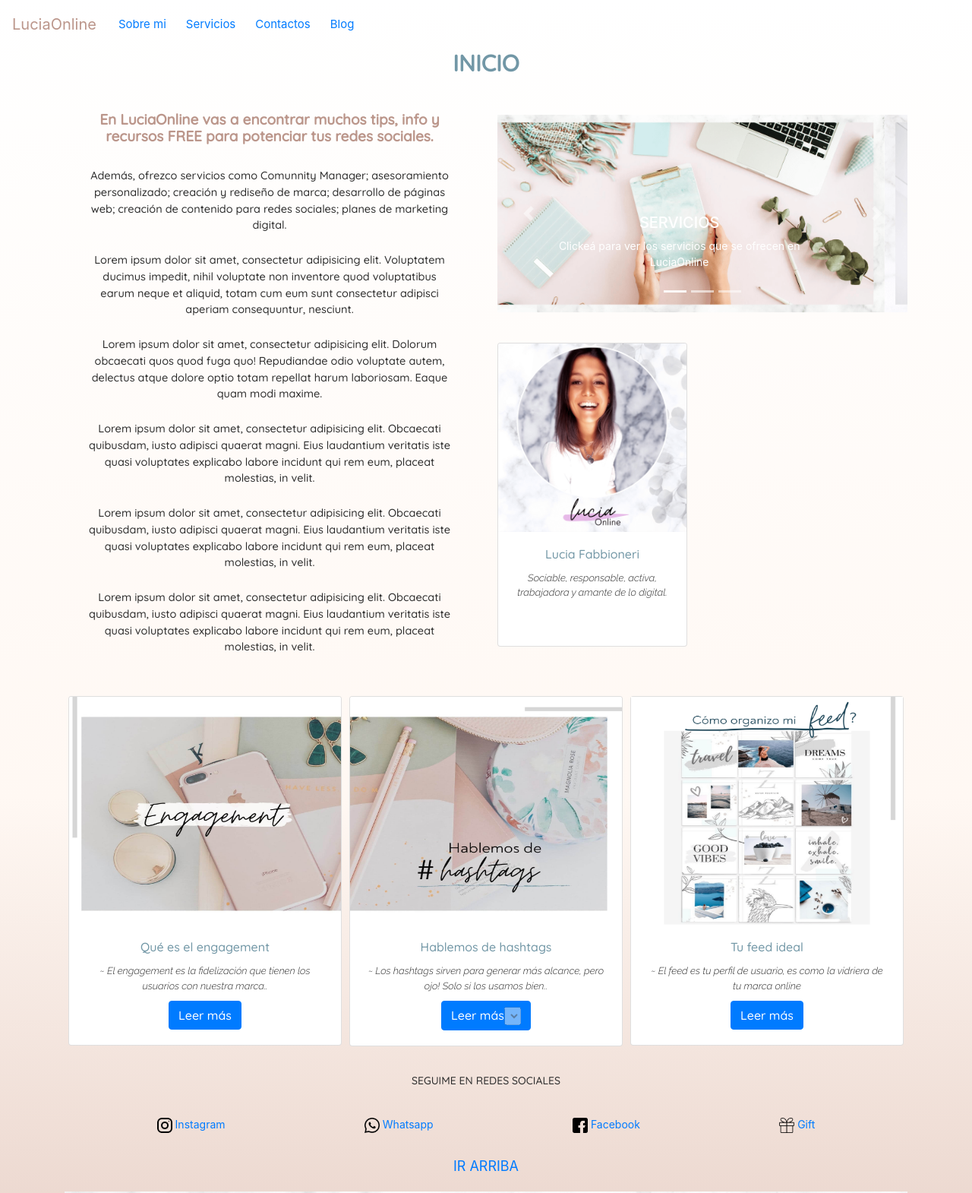
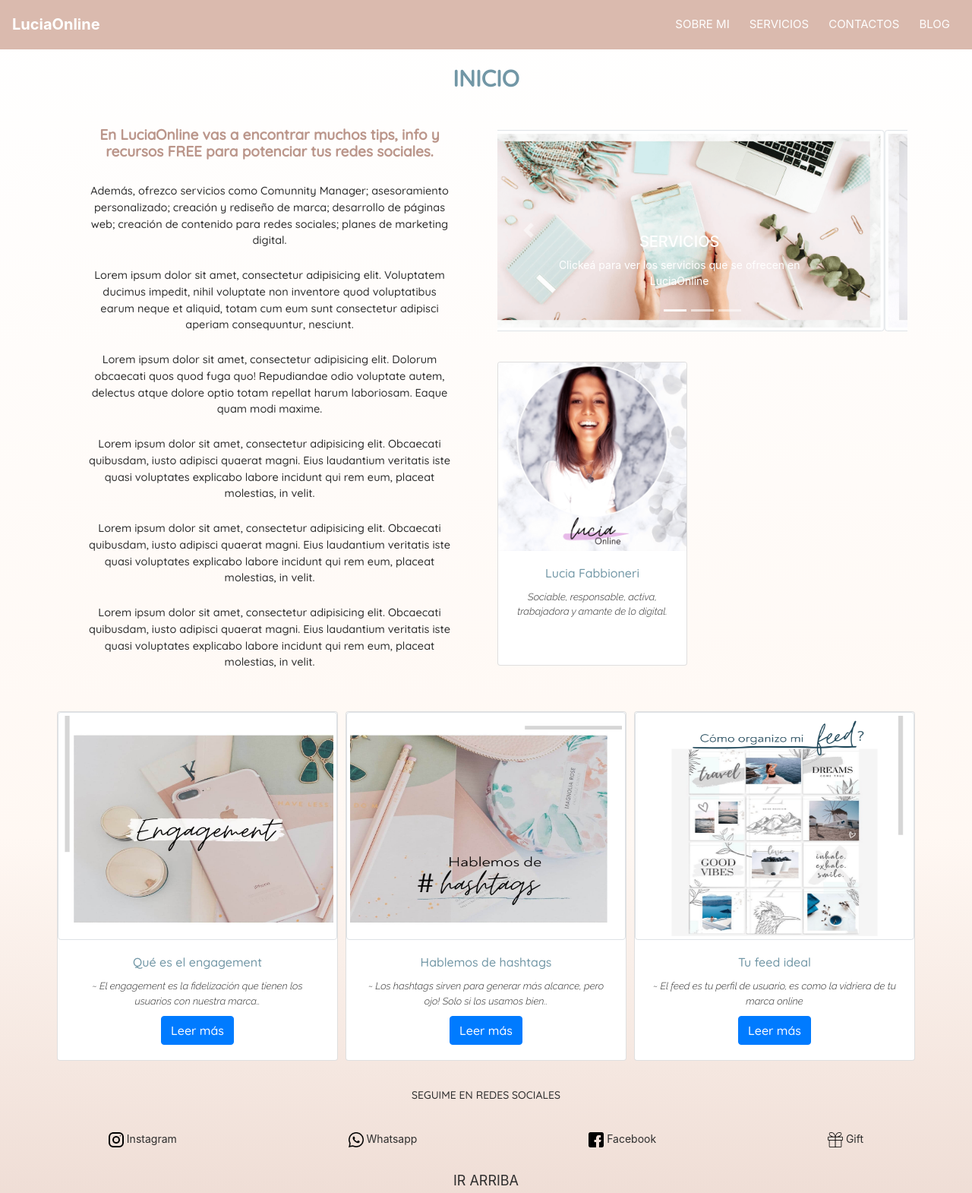
Before and after one commit to luciafabbioneri/proyecto_final, a website: page index.html in a window 1280 px wide. Shown: the top 1570 px of the page at 76% size. Drawn offline with nearby package versions, Linux system fonts and the light colour scheme; a web font is replaced by a local one.

Commit message:
ultimando detalles en links y nav

```diff
--- a/index.html
+++ b/index.html
@@ -1,5 +1,6 @@
 <!DOCTYPE html>
 <html lang="en">
+
 <head>
 	<meta charset="utf-8">
 	<meta name="viewport" content="width=device-width, initial-scale=1">
@@ -15,27 +16,30 @@
 	<link href="https://fonts.googleapis.com/css2?family=Quicksand:wght@500&family=Raleway:ital,wght@1,300&display=swap"
 		rel="stylesheet">
 </head>
+
 <body>
 	<header id="arriba"></header>
-	<nav class="navbar navbar-expand-lg">
-		<a class="navbar-brand nav__lucia--color" href="index.html">LuciaOnline</a>
+	<nav class="navbar navbar-expand-lg nav__bar--general">
+		<div class="navbar-header animated fadeInUp">
+			<a class="navbar-brand nav__lucia--color" href="index.html"><strong>LuciaOnline</strong></a>
+		</div>
 		<button class="navbar-toggler" type="button" data-toggle="collapse" data-target="#navbarTogglerDemo03"
 			aria-controls="navbarTogglerDemo03" aria-expanded="false" aria-label="Toggle navigation">
 			<span class="navbar-toggler-icon"></span>
 		</button>
-		<div class="collapse navbar-collapse justify-content-center" id="navbarTogglerDemo03">
-			<ul class="navbar-nav mr-auto mt-2 mt-lg-0 justify-content-center">
+		<div class="collapse navbar-collapse nav__links--ubicacion" id="navbarTogglerDemo03">
+			<ul class="navbar-nav mr-auto mt-2 mt-lg-0">
 				<li class="nav-item active">
-					<a class="nav-link nav__links--animacion" href="sobremi.html">Sobre mi </a>
+					<a class="nav-link nav__links--animacion" href="sobremi.html">SOBRE MI </a>
 				</li>
 				<li class="nav-item">
-					<a class="nav-link nav__links--animacion" href="servicios.html">Servicios </a>
+					<a class="nav-link nav__links--animacion" href="servicios.html">SERVICIOS </a>
 				</li>
 				<li class="nav-item">
-					<a class="nav-link nav__links--animacion" href="contactos.html">Contactos </a>
+					<a class="nav-link nav__links--animacion" href="contactos.html">CONTACTOS </a>
 				</li>
 				<li class="nav-item">
-					<a class="nav-link nav__links--animacion" href="blog.html">Blog</a>
+					<a class="nav-link nav__links--animacion" href="blog.html">BLOG</a>
 				</li>
 			</ul>
 		</div>
@@ -76,15 +80,14 @@
 					</ol>
 					<div class="carousel-inner">
 						<div class="carousel-item active">
-							<a href="servicios.html"><img class="d-block w-100" src="multimedia/fotoBlog1.png"
-									alt="First slide"></a>
+							<a href="servicios.html"><img class="d-block w-100 img-thumbnail" src="multimedia/fotoBlog1.png" alt="First slide"></a>
 							<div class="carousel-caption d-none d-md-block">
 								<h5>SERVICIOS</h5>
 								<p>Clickeá para ver los servicios que se ofrecen en LuciaOnline</p>
 							</div>
 						</div>
 						<div class="carousel-item">
-							<a href="contactos.html"><img class="d-block w-100" src="multimedia/fotoContactos.png"
+							<a href="contactos.html"><img class="d-block w-100 img-thumbnail" src="multimedia/fotoContactos.png"
 									alt="Second slide"></a>
 							<div class="carousel-caption d-none d-md-block">
 								<h5>CONTACTOS</h5>
@@ -92,7 +95,7 @@
 							</div>
 						</div>
 						<div class="carousel-item">
-							<a href="blog.html"><img class="d-block w-100" src="multimedia/fotoBlog2.png"
+							<a href="blog.html"><img class="d-block w-100 img-thumbnail" src="multimedia/fotoBlog2.png"
 									alt="Third slide"></a>
 							<div class="carousel-caption d-none d-md-block">
 								<h5>BLOG</h5>
@@ -109,11 +112,12 @@
 						<span class="sr-only">Siguiente</span>
 					</a>
 				</div>
-				<div class="card inicio__tarjeta--tamaño">
+				<div class="card inicio__tarjeta--tamaño inicio__tarjeta--animacion">
 					<a href="sobremi.html"><img class="card-img-top" src="multimedia/1.png" alt="Card image"></a>
 					<div class="card-body">
 						<h4 class="card-title">Lucia Fabbioneri</h4>
 						<p class="card-text">Sociable, responsable, activa, trabajadora y amante de lo digital.</p>
+					</div>
 				</div>
 			</div>
 		</div>
@@ -124,11 +128,11 @@
 				<div class="col-12 col-sm-12 col-md-12 col-lg-4 col-xl-4 seccion__redes--estilo">
 					<div class="card">
 						<img src="multimedia/engagement.jpg" alt="Que es el engagement"
-								class="seccion__post--tamaño card-img-top">
+							class="seccion__post--tamaño img-thumbnail">
 						<div class="card-body">
 							<h4 class="card-title">Qué es el engagement</h4>
-								<p class="card-text">~ El engagement es la fidelización que tienen los usuarios con
-									nuestra marca..</p>
+							<p class="card-text">~ El engagement es la fidelización que tienen los usuarios con nuestra
+								marca..</p>
 							<a href="https://www.instagram.com/p/CBrJY1fFViA/?utm_source=ig_web_copy_link"
 								class="btn btn-primary stretched-link seccion__post--boton">Leer más</a>
 						</div>
@@ -136,47 +140,47 @@
 				</div>
 				<div class="col-12 col-sm-12 col-md-12 col-lg-4 col-xl-4 seccion__redes--estilo">
 					<div class="card">
-							<img src="multimedia/hashtags.jpg" alt="Hablemos de hashtags"
-								class="seccion__post--tamaño card-img-top">
+						<img src="multimedia/hashtags.jpg" alt="Hablemos de hashtags" class="seccion__post--tamaño img-thumbnail">
 						<div class="card-body">
 							<h4 class="card-title">Hablemos de hashtags</h4>
-								<p class="card-text">~ Los hashtags sirven para generar más alcance, pero ojo! Solo si
-									los usamos bien..</p>
+							<p class="card-text">~ Los hashtags sirven para generar más alcance, pero ojo! Solo si los usamos bien..</p>
 							<a href="https://www.instagram.com/p/CBmBA_KFvkM/?utm_source=ig_web_copy_link"
-									class="btn btn-primary stretched-link seccion__post--boton">Leer más<select name="" id="" disabled="disabled"></select></a>
+								class="btn btn-primary stretched-link seccion__post--boton">Leer más</a>
 						</div>
 					</div>
 				</div>
 				<div class="col-12 col-sm-12 col-md-12 col-lg-4 col-xl-4 seccion__redes--estilo">
 					<div class="card">
-							<img src="multimedia/feed.png" alt="Tu feed ideal" class="seccion__post--tamaño">
+						<img src="multimedia/feed.png" alt="Tu feed ideal" class="seccion__post--tamaño img-thumbnail">
 						<div class="card-body">
 							<h4 class="card-title">Tu feed ideal</h4>
-								<p class="card-text">~ El feed es tu perfil de usuario, es como la vidriera de tu marca
-									online</p>
-								<a href="https://www.instagram.com/p/CBwVtPbhanq/?utm_source=ig_web_copy_link" class="btn btn-primary stretched-link seccion__post--boton">Leer más</a>
+							<p class="card-text">~ El feed es tu perfil de usuario, es como la vidriera de tu marca online</p>
+							<a href="https://www.instagram.com/p/CBwVtPbhanq/?utm_source=ig_web_copy_link"
+								class="btn btn-primary stretched-link seccion__post--boton">Leer más</a>
 						</div>
 					</div>
 				</div>
 			</div>
 		</div>
+	</section>
+	<section>
 		<p class="seccion__redes--estilo">SEGUIME EN REDES SOCIALES</p>
 		<div class="padreLinksRedes">
 			<div class="hijoRedes">
-					<a href="https://www.instagram.com/luciaonline_/"><img src="multimedia/instagram.png" alt="instagram" class="logos"> Instagram</a>
-					<a href="https://api.whatsapp.com/send?phone=5493464695685"><img src="multimedia/whatsapp.png" alt="whatsapp" class="logos"> Whatsapp</a>
-					<a href="https://www.facebook.com/LuciaOnline-109420077456158"><img src="multimedia/facebook.png" alt="facebook" class="logos"> Facebook</a>
-					<a href="https://drive.google.com/drive/folders/1M6LMdZA3H6oucuQndunNr4YaMOYah-nI?usp=sharing"><img src="multimedia/gift.png" alt="gift" class="logos"> Gift</a>
+				<a href="https://www.instagram.com/luciaonline_/" class="links seccion__links--animacion"><img src="multimedia/instagram.png" alt="instagram" class="logos"> Instagram</a>
+				<a href="https://api.whatsapp.com/send?phone=5493464695685" class="links seccion__links--animacion"><img src="multimedia/whatsapp.png" alt="whatsapp" class="logos"> Whatsapp</a>
+				<a href="https://www.facebook.com/LuciaOnline-109420077456158" class="links seccion__links--animacion"><img src="multimedia/facebook.png" alt="facebook" class="logos"> Facebook</a>
+				<a href="https://drive.google.com/drive/folders/1M6LMdZA3H6oucuQndunNr4YaMOYah-nI?usp=sharing" class="links seccion__links--animacion"><img src="multimedia/gift.png" alt="gift" class="logos"> Gift</a>
 			</div>
 		</div>
 	</section>
-		<div class="footer__padre">
-			<footer>
-				<div class="footer__hijo"><a href="servicios.html">IR ARRIBA</a></div>
+	<footer class="footer__padre">
+		<div class="footer__hijo"><a href="servicios.html" class="footer__links--color">IR ARRIBA</a></div>
 		<div><img src="multimedia/lucia.png" alt="logo" class="footer__foto--tamaño"></div>
 	</footer>
-		</div>
-	<script src="https://code.jquery.com/jquery-3.5.1.slim.min.js" integrity="sha384-DfXdz2htPH0lsSSs5nCTpuj/zy4C+OGpamoFVy38MVBnE+IbbVYUew+OrCXaRkfj" crossorigin="anonymous"></script>
+	<script src="https://code.jquery.com/jquery-3.5.1.slim.min.js"
+		integrity="sha384-DfXdz2htPH0lsSSs5nCTpuj/zy4C+OGpamoFVy38MVBnE+IbbVYUew+OrCXaRkfj"
+		crossorigin="anonymous"></script>
 	<script src="js/bootstrap.bundle.min.js"></script>
 </body>
 </html>
--- a/scss/estilos.scss
+++ b/scss/estilos.scss
@@ -35,6 +35,28 @@ ul{
   width: $ancho;
   height: $alto;
 }
+nav{
+	display: flex;
+	justify-content: space-between;
+	align-content: space-between;
+}
+.mr-auto{
+	margin-right: 0 !important;
+}
+.navbar-collapse{
+	flex-grow: 0;
+}
+.nav__bar--general{
+	background-color: #dabaae;
+	text-align: left;
+	display: flex;
+	flex-flow: row nowrap;
+	justify-content: space-between;
+	align-items: center;
+}
+.nav__links--ubicacion{
+	flex-basis: auto;
+}
 a .nav__links--animacion{
 	display: inline-block;
 	transition: 2s;
@@ -45,7 +67,10 @@ a .nav__links--animacion{
 }
 .nav__lucia--color{
 	@extend.nav__links--animacion;
-	color: #bb968b;
+	color: #ffffff;
+}
+.nav-link{
+	color: #ffffff;
 }
 .main__titulo--estilo{
 	font-family: $font-primaria;
@@ -54,6 +79,7 @@ a .nav__links--animacion{
 	font-weight: bold;
 	text-align: center;
 	margin-bottom: 20px;
+	margin-top: 20px;
 }
 .inicio__titulo--color{
 	font-family: $font-primaria;
@@ -135,6 +161,19 @@ a .nav__links--animacion{
 	flex-basis: auto;
 	color: #2e2e2e;
 }
+.links{
+	color: #2e2e2e;
+	text-decoration: none;
+}
+a .seccion__links--animacion{
+	display: inline-block;
+	transition: 1s;
+}
+.seccion__links--animacion:hover{
+	transform: scale(1.2);
+	color: #2e2e2e;
+	text-decoration: none;
+}
 .footer__padre div{
 	display: flex;
 	flex-direction: row;
@@ -145,9 +184,18 @@ a .nav__links--animacion{
 .footer__hijo div{
 	flex-basis: auto;
 }
+.footer__links--color{
+	color: #2e2e2e;
+}
 /*INDEX*/
 .carousel{
 	margin-top: 15px;
+}
+div .inicio__tarjeta--animacion{
+	transition: 1s;
+}
+.inicio__tarjeta--animacion:hover{
+	transform: scale(1.1);
 }
 .inicio__tarjeta--tamaño{
 	width: 250px;
@@ -247,7 +295,7 @@ div .animacionServicios{
 	transition: 2s;
 }
 .animacionServicios:hover{
-	transform: scale(1.5);
+	transform: scale(1.3);
 	background-color: #fbeee6
 }
 .serviciosQuiero{
```
Also changed, not shown: blog.html (+20 -22 lines), contactos.html (+20 -22 lines), servicios.html (+19 -21 lines), sobremi.html (+18 -20 lines), css/estilos.css, multimedia/logo-lucia-online-sin-fondo.png (deleted). Lines whose indentation alone changed are shown as unchanged.
